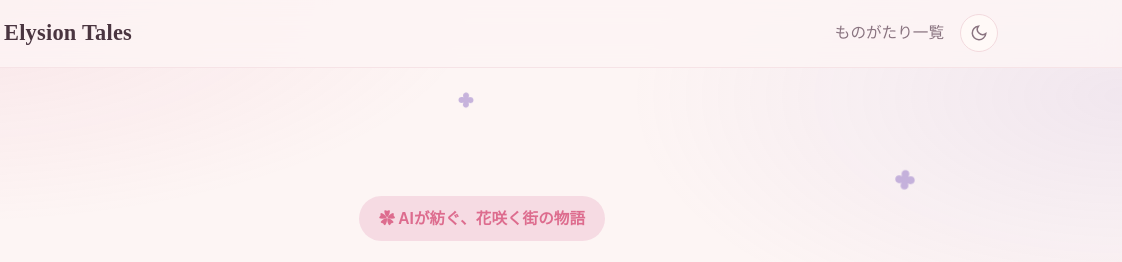
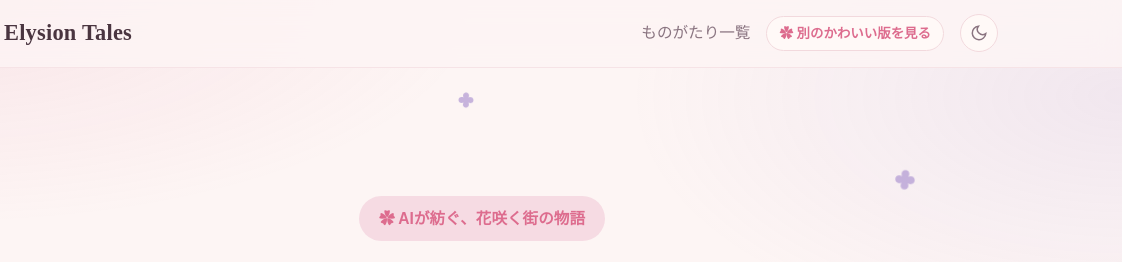
Before and after one commit to fabdemnt-dev/elysion_tales, a plain HTML site: page index.html in a window 1280 px wide. Shown: the top 262 px of the page, 158-1280 px from the left. Drawn offline with Linux system fonts and the light colour scheme; a web font is replaced by a local one.

Commit message:
他のかわいい版(pplx.app)への切り替えリンクを追加

```diff
--- a/assets/style.css
+++ b/assets/style.css
@@ -245,6 +245,25 @@ p, li, figcaption { text-wrap: pretty; }
 }
 .theme-toggle:hover { color: var(--color-primary); border-color: var(--color-primary); transform: scale(1.06); }
 
+.version-switch {
+  display: inline-flex;
+  align-items: center;
+  font-size: var(--text-xs);
+  font-weight: 700;
+  white-space: nowrap;
+  color: var(--color-primary);
+  padding: var(--space-1) var(--space-3);
+  border-radius: var(--radius-full);
+  background: var(--color-surface-2);
+  border: 1px solid var(--color-border);
+  transition: color var(--transition-interactive), border-color var(--transition-interactive), transform var(--transition-interactive);
+}
+.version-switch:hover { color: var(--color-primary); border-color: var(--color-primary); transform: translateY(-1px); }
+
+@media (max-width: 700px) {
+  .version-switch { font-size: 11px; padding: var(--space-1) var(--space-2); }
+}
+
 /* ---------- Hero ---------- */
 .hero {
   position: relative;
@@ -321,6 +340,10 @@ p, li, figcaption { text-wrap: pretty; }
   .site-nav { gap: var(--space-2); }
   .site-nav a { font-size: var(--text-xs); }
   .theme-toggle { width: 32px; height: 32px; }
+}
+
+@media (max-width: 480px) {
+  .site-nav a:not(.version-switch) { display: none; }
 }
 
 .story-card {
--- a/index.html
+++ b/index.html
@@ -30,6 +30,7 @@
       <nav class="site-nav">
         <a href="index.html">ものがたり一覧</a>
       </nav>
+      <a class="version-switch" href="https://elysion-tales.pplx.app" target="_blank" rel="noopener">✿ 別のかわいい版を見る</a>
       <button class="theme-toggle" data-theme-toggle aria-label="Switch to dark mode"></button>
     </div>
   </header>
```
Also changed, not shown: chatgpt.html (+1 -0 lines), claude.html (+1 -0 lines), gemini.html (+1 -0 lines).
